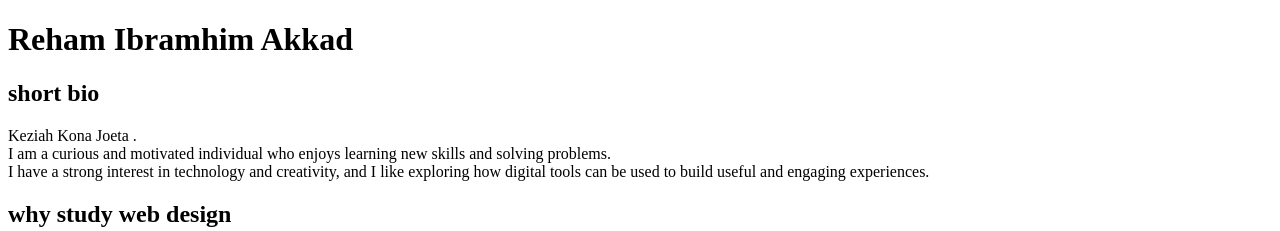
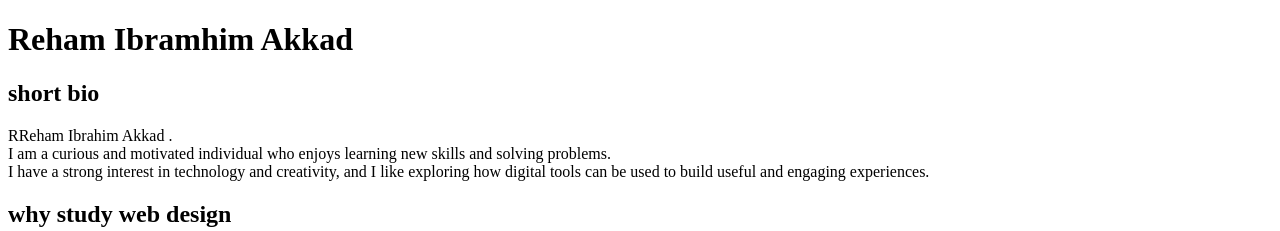
Before and after one commit to akkadrawan2-design/Reham-Ibrahim-Akkad, a plain HTML site: page index.html in a window 1280 px wide. Shown: the top 231 px of the page. Drawn offline with Linux system fonts and the light colour scheme.

Commit message:
Update index.html

```diff
--- a/index.html
+++ b/index.html
@@ -9,7 +9,7 @@
 </header>
 <main></main>
   <h2> short bio</h2>
-<p> Keziah Kona Joeta .<br/>
+<p> RReham Ibrahim Akkad .<br/>
 I am a curious and motivated individual who enjoys learning new skills and solving problems.<br/>
 I have a strong interest in technology and creativity, and I like exploring how digital tools can be used to build useful and engaging experiences.
   <br/>
```
